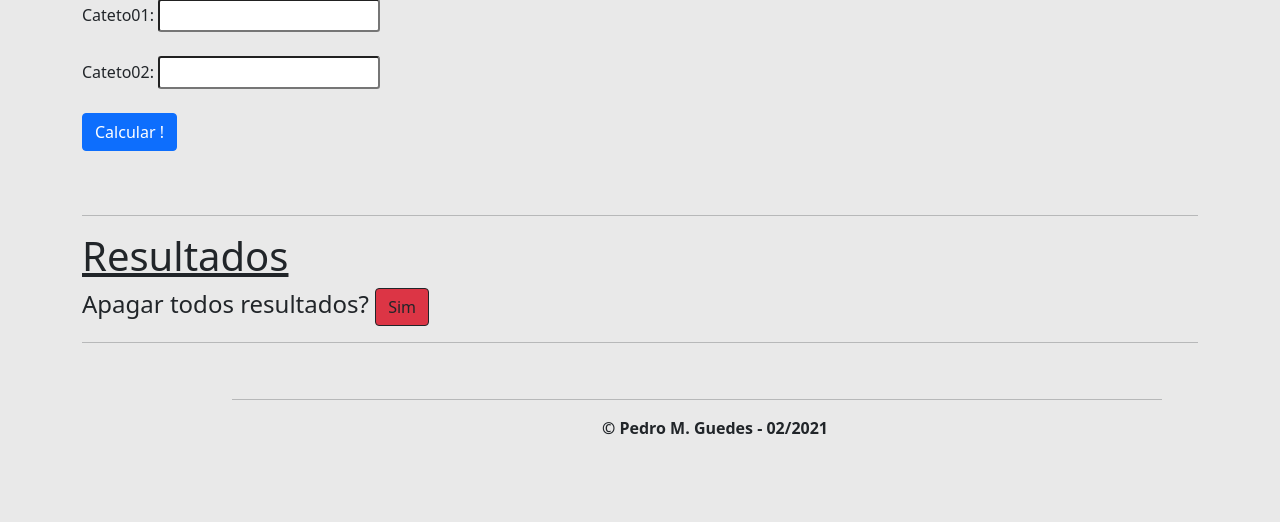
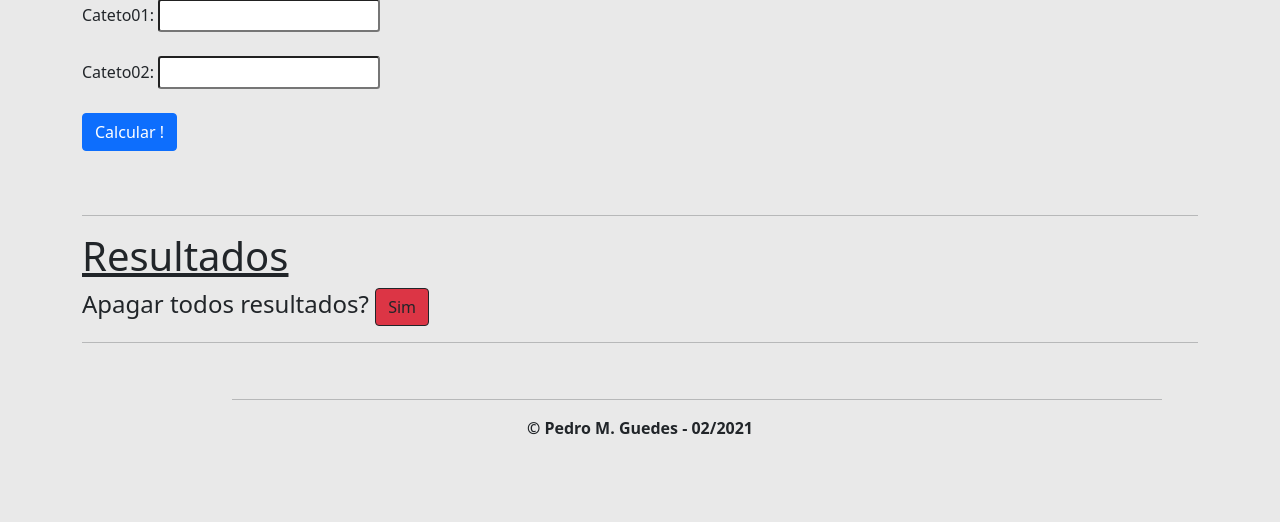
Before and after one commit to terrotar/PitagorasAPI, a Flask app: page /calculadora in a window 1280 px wide. Shown: the part 220-742 px from the top of the page. Run offline with Flask 2, Linux system fonts and the light colour scheme; data that the repository does not hold is empty; some libraries are stand-ins or nearby versions.

Commit message:
Template 'base.html' atualizado. Footer estava descentralizado da pagina.

```diff
--- a/templates/base.html
+++ b/templates/base.html
@@ -91,7 +91,7 @@
     <footer class="container text-center">
       <br>
       <hr class="col-10" style="margin-left: 150px;">
-      <p style="font-weight: bold; margin-left: 150px;">&copy; Pedro M. Guedes - 02/2021</p>
+      <p style="font-weight: bold;">&copy; Pedro M. Guedes - 02/2021</p>
     </footer>
 
 <script src="https://code.jquery.com/jquery-3.2.1.slim.min.js" integrity="sha384-KJ3o2DKtIkvYIK3UENzmM7KCkRr/rE9/Qpg6aAZGJwFDMVNA/GpGFF93hXpG5KkN" crossorigin="anonymous"></script>
```
Also changed, not shown: sql_Pitagoras/sql_app.db.
